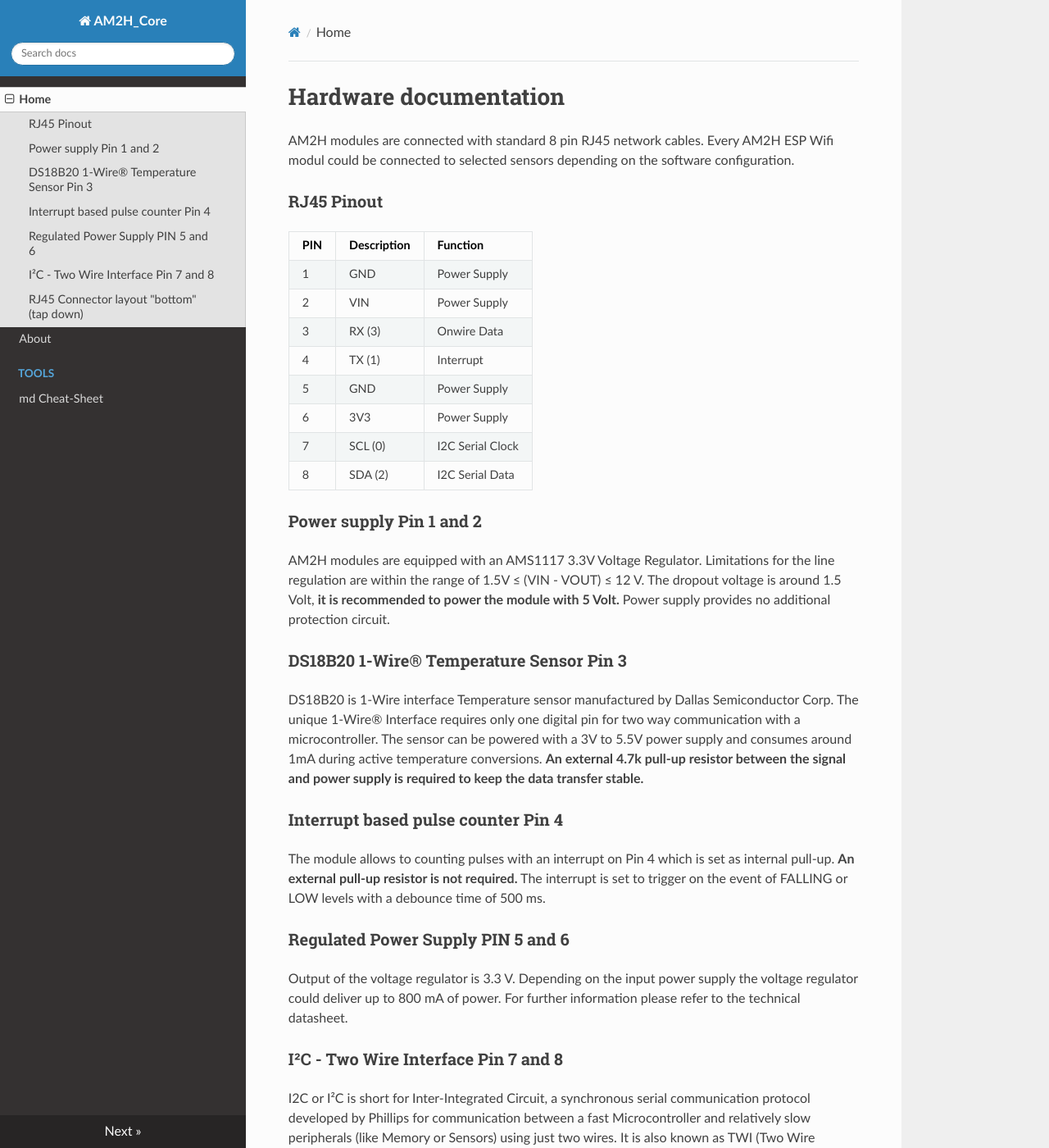
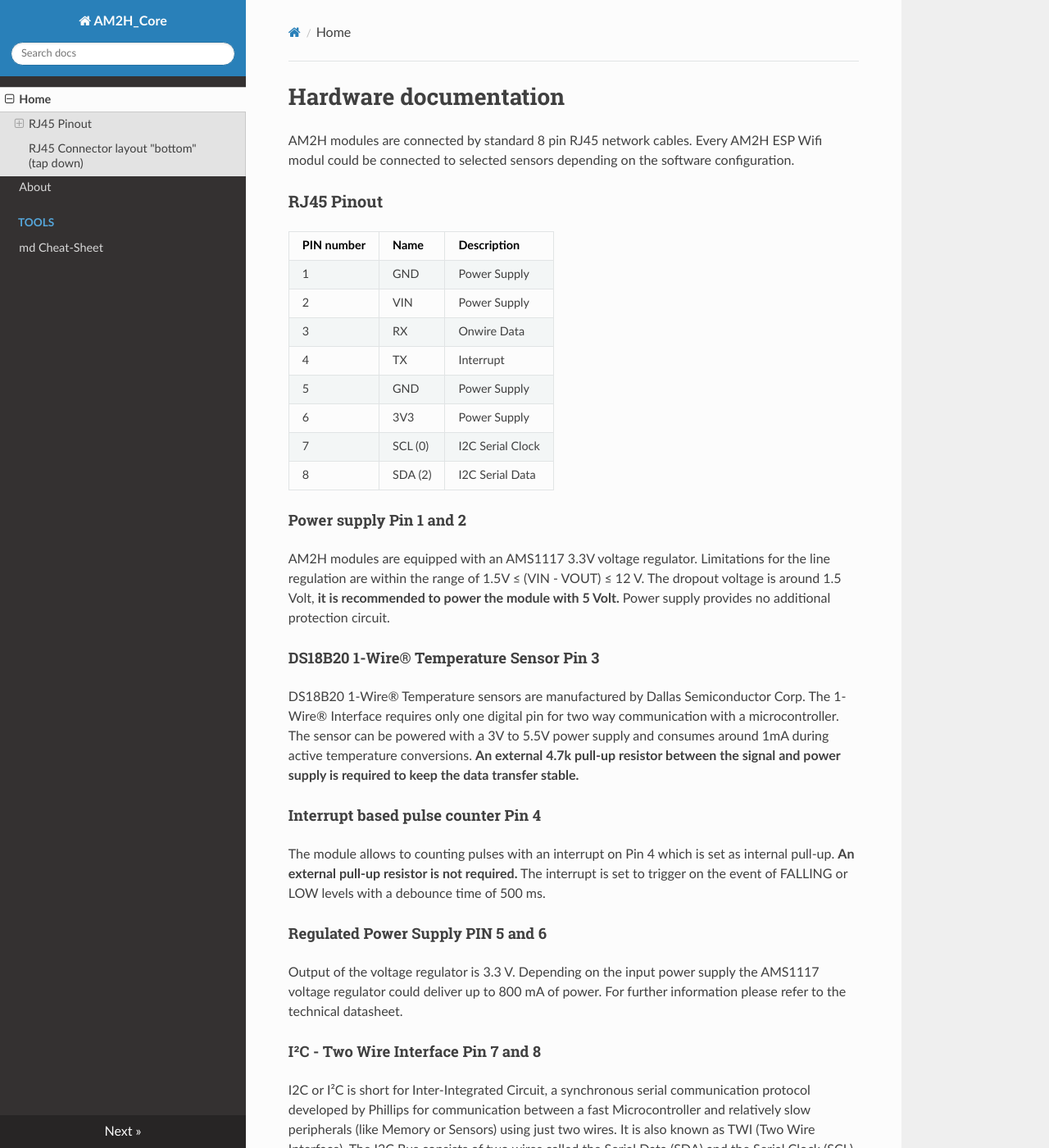
Before and after one commit to AM2H-Development/AM2H_Core, an MkDocs documentation site: the page built from docs/index.md, in a window 1280 px wide and 1400 px high. Shown: the whole window at 82% size. Built offline with MkDocs 1.6.1, drawn with Linux system fonts in a browser that asks for light colours; nearby versions of some CDN libraries; some of the changed text lies outside the part shown.

```diff
--- a/docs/index.md
+++ b/docs/index.md
@@ -1,38 +1,38 @@
 # Hardware documentation
 
-AM2H modules are connected with standard 8 pin RJ45 network cables. Every AM2H ESP Wifi modul could be connected to selected sensors depending on the software configuration.
+AM2H modules are connected by standard 8 pin RJ45 network cables. Every AM2H ESP Wifi modul could be connected to selected sensors depending on the software configuration.
 
 ### RJ45 Pinout
 
-| PIN | Description | Function |
+| PIN number | Name | Description |
 | ----------- | ----------- | ----------- |
 | 1 | GND | Power Supply
 | 2 | VIN | Power Supply
-| 3 | RX (3) | Onwire Data |
-| 4 | TX (1) | Interrupt |
+| 3 | RX  | Onwire Data |
+| 4 | TX  | Interrupt |
 | 5 | GND | Power Supply |
 | 6 | 3V3 | Power Supply |
 | 7 | SCL (0) | I2C Serial Clock|
 | 8 | SDA (2) | I2C Serial Data |
 
-### Power supply Pin 1 and 2
+#### Power supply Pin 1 and 2
 
-AM2H modules are equipped with an AMS1117 3.3V Voltage Regulator. Limitations for the line regulation are within the range of 1.5V ≤ (VIN - VOUT) ≤ 12 V. The dropout voltage is around 1.5 Volt, **it is recommended to power the module with 5 Volt.** Power supply provides no additional protection circuit.
+AM2H modules are equipped with an AMS1117 3.3V voltage regulator. Limitations for the line regulation are within the range of 1.5V ≤ (VIN - VOUT) ≤ 12 V. The dropout voltage is around 1.5 Volt, **it is recommended to power the module with 5 Volt.** Power supply provides no additional protection circuit.
 
-### DS18B20 1-Wire® Temperature Sensor Pin 3
+#### DS18B20 1-Wire® Temperature Sensor Pin 3
 
-DS18B20 is 1-Wire interface Temperature sensor manufactured by Dallas Semiconductor Corp. The unique 1-Wire® Interface requires only one digital pin for two way communication with a microcontroller.
+DS18B20 1-Wire® Temperature sensors are manufactured by Dallas Semiconductor Corp. The 1-Wire® Interface requires only one digital pin for two way communication with a microcontroller.
 The sensor can be powered with a 3V to 5.5V power supply and consumes around 1mA during active temperature conversions. **An external 4.7k pull-up resistor between the signal and power supply is required to keep the data transfer stable.**
 
-### Interrupt based pulse counter Pin 4
+#### Interrupt based pulse counter Pin 4
 
 The module allows to counting pulses with an interrupt on Pin 4 which is set as internal pull-up. **An external pull-up resistor is not required.** The interrupt is set to trigger on the event of FALLING or LOW levels with a debounce time of 500 ms.
 
-### Regulated Power Supply PIN 5 and 6
+#### Regulated Power Supply PIN 5 and 6
 
-Output of the voltage regulator is 3.3 V. Depending on the input power supply the voltage regulator could deliver up to 800 mA of power. For further information please refer to the technical datasheet.
+Output of the voltage regulator is 3.3 V. Depending on the input power supply the AMS1117 voltage regulator could deliver up to 800 mA of power. For further information please refer to the technical datasheet.
 
-### I&#x00B2;C - Two Wire Interface Pin 7 and 8
+#### I&#x00B2;C - Two Wire Interface Pin 7 and 8
 
 I2C or I&#x00B2;C is short for Inter-Integrated Circuit, a synchronous serial communication protocol developed by Phillips for communication between a fast Microcontroller and relatively slow peripherals (like Memory or Sensors) using just two wires. It is also known as TWI (Two Wire Interface).
 The I2C Bus consists of two wires called the Serial Data (SDA) and the Serial Clock (SCL). Data is transmitted through the SDA line while the SCL line is used to synchronize the devices with the clock signal. **An external 4.7k pull-up resistor for both bus lines (SDA and SCL) are required.**
@@ -42,6 +42,17 @@ The I2C Bus consists of two wires called the Serial Data (SDA) and the Serial Cl
 ![alt text](https://raw.githubusercontent.com/AM2H-Development/AM2H_Core/main/docs/assets/AM2H_RJ45_Pinout%20.png)
 
 # Flashing the device
+
+AM2H devices could by flashed using a UART (USB to TTL converter) programmer. It is recommended to power the device with 5V using Pin 1 and 2 of the RJ45 connector. Connect the AM2H device to the FTDI adapter as shown in the table. **To enable flash mode press flash button on the back of the device before connecting to the power supply.**
+
+| PIN number RJ45 | Description | PIN FTDI |
+| ----------- | ----------- | ----------- |
+| 1 - GND | Power Supply | GND |
+| 2 - VIN | Power Supply | VCC |
+| 3 - RX | Serial Rx | TX |
+| 4 - TX | Serial Tx | RX |
+
+
 
 # AM2H_Core documentation
 
```
